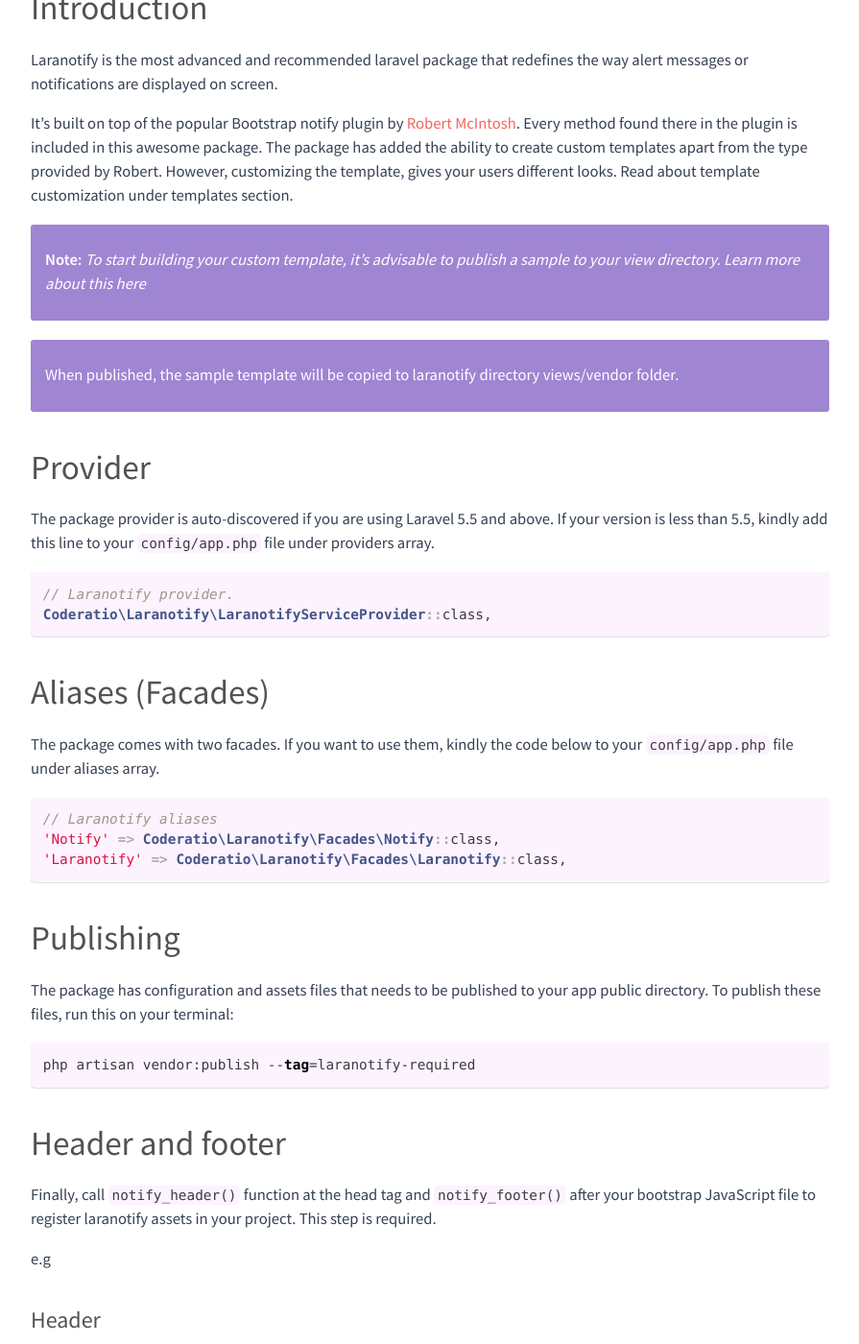
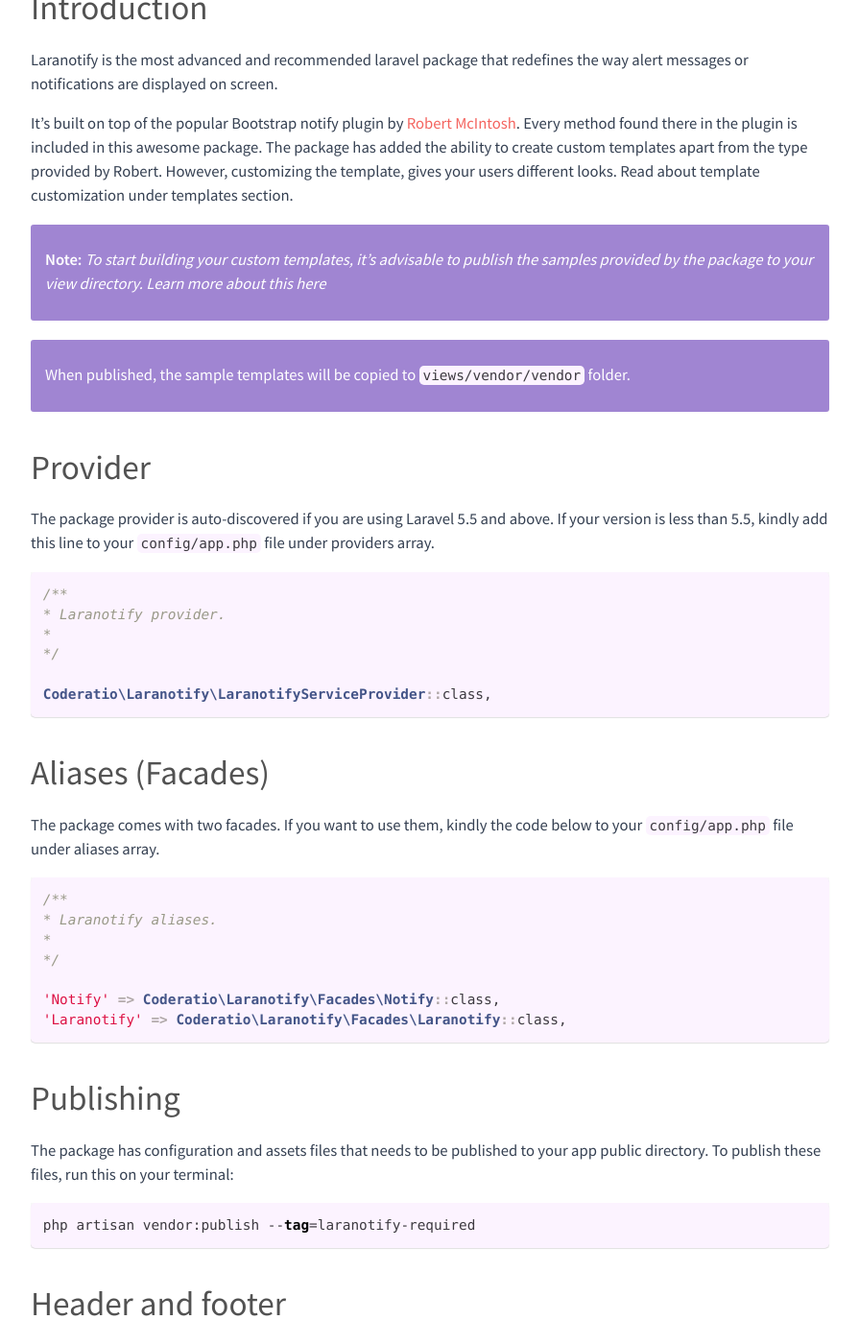
Before and after one commit to coderatio/laranotify, a Jekyll site: the page built from docs/intro.md, in a window 1280 px wide and 1400 px high, scrolled down 416 px. Shown: the whole window at 96% size, without its empty margins (192-1087 px from the left). Built offline with Jekyll 4.4.1, drawn with Linux system fonts in a browser that asks for light colours; a script that is not in the unit is left out; our own code applies the rules of GitHub Pages for plain Markdown files.

Commit message:
Docs folder general updates

````diff
--- a/docs/intro.md
+++ b/docs/intro.md
@@ -9,22 +9,30 @@ Laranotify is the most advanced and recommended laravel package that redefines t
 
 It's built on top of the popular Bootstrap notify plugin by [Robert McIntosh](https://github.com/mouse0270). Every method found there in the plugin is included in this awesome package. The package has added the ability to create custom templates apart from the type provided by Robert. However, customizing the template, gives your users different looks. Read about template customization under templates section.
 
-> **Note:** _To start building your custom template, it’s advisable to publish a sample to your view directory. [Learn more about this here](#publishing)_
+> **Note:** _To start building your custom templates, it’s advisable to publish the samples provided by the package to your view directory. [Learn more about this here](#publishing)_
 
- > When published, the sample template will be copied to laranotify directory views/vendor folder.
+ > When published, the sample templates will be copied to `views/vendor/vendor` folder.
 
 # Provider
 The package provider is auto-discovered if you are using Laravel 5.5 and above. If your version is less than 5.5, kindly add this line to your ``config/app.php`` file under providers array.
 
 ```php
-// Laranotify provider.
+/**
+* Laranotify provider.
+*
+*/
+
 Coderatio\Laranotify\LaranotifyServiceProvider::class,
 ```
 # Aliases (Facades)
 The package comes with two facades. If you want to use them, kindly the code below to your ``config/app.php`` file under aliases array.
 
 ```php
-// Laranotify aliases
+/**
+* Laranotify aliases.
+*
+*/
+
 'Notify' => Coderatio\Laranotify\Facades\Notify::class,
 'Laranotify' => Coderatio\Laranotify\Facades\Laranotify::class,
 ```
@@ -44,7 +52,7 @@ e.g
 ```php
 notify_header();
 ```
-> **Note:** _If you want to use the included Bootstrap css file, pass ``true`` as a parameter to the function like this:_
+> <i class="l sl-icon-warning"></i> **Note:** _If you want to use the included Bootstrap css file, pass ``true`` as a parameter to the function like this:_
 
 ```php
 notify_header(true);
````
